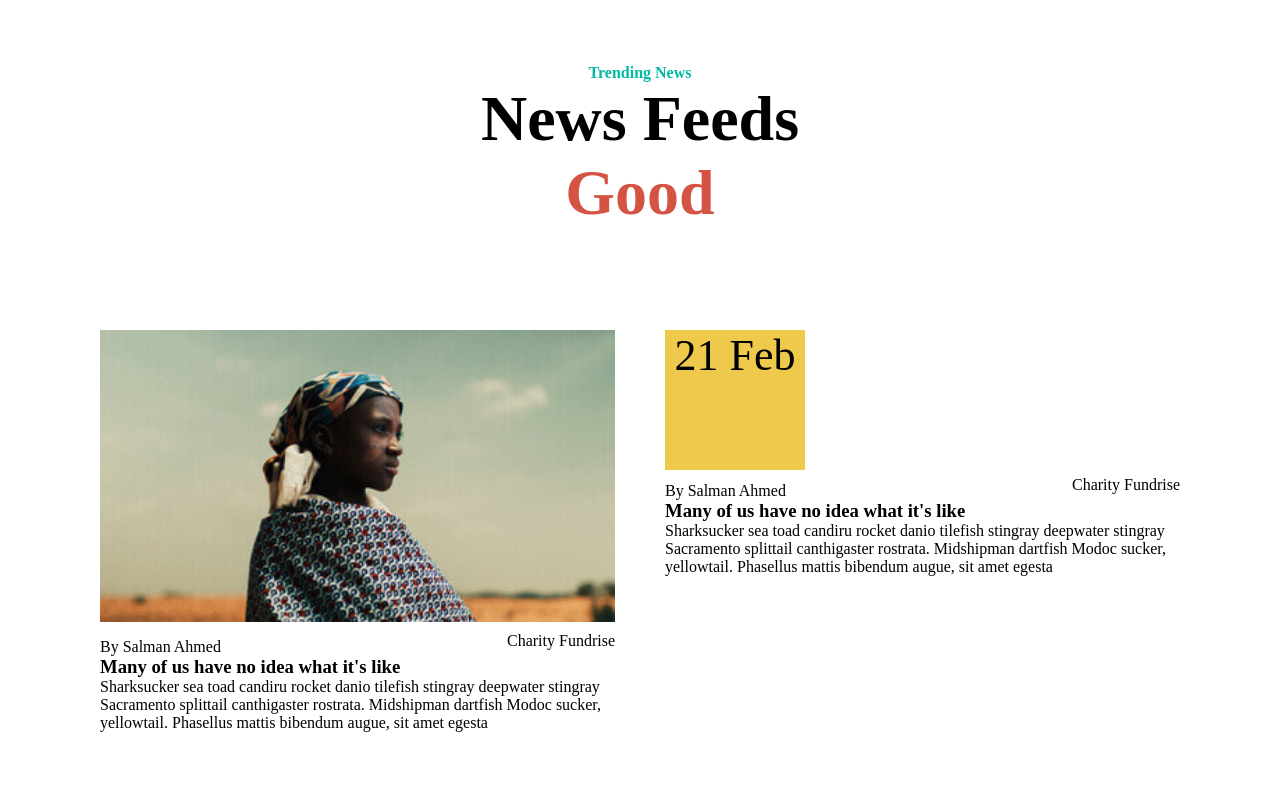
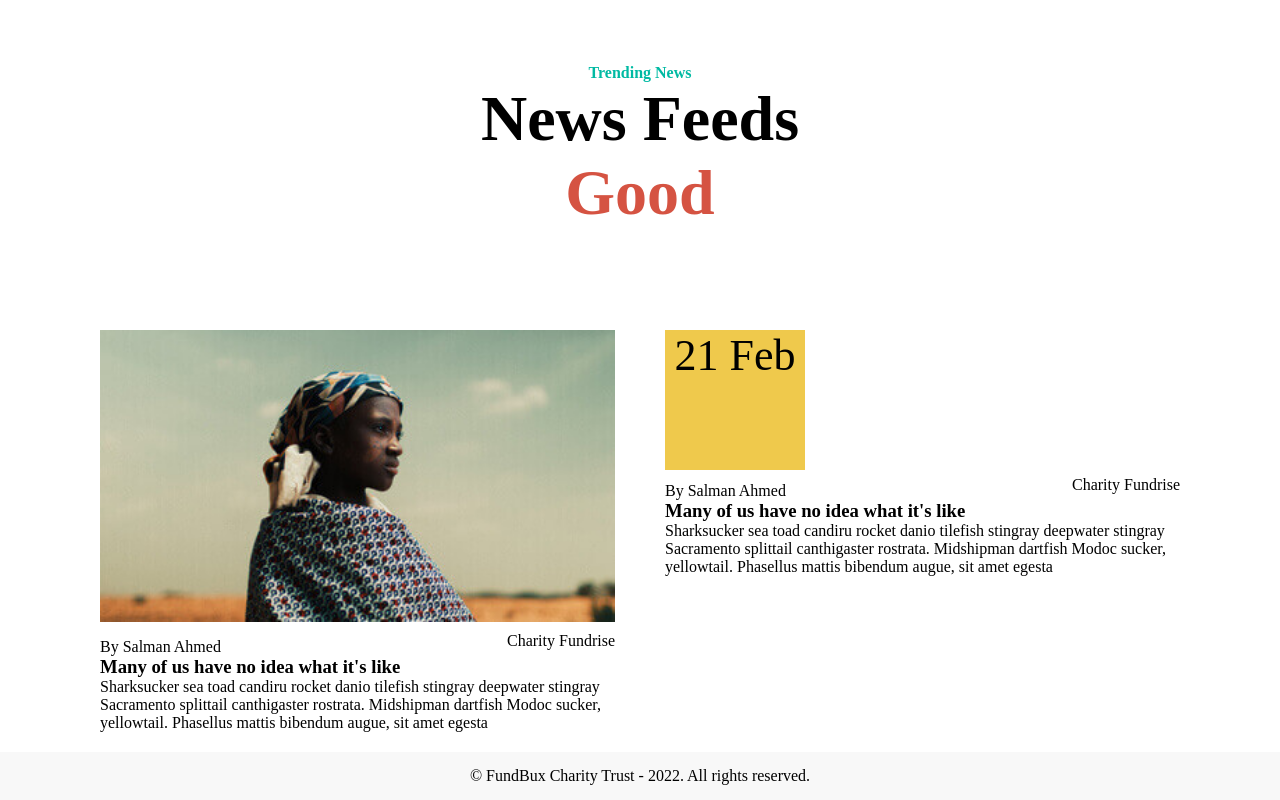
Before and after one commit to kaderabdul79/charitox, a React (Create React App) app: page / in a window 1280 px wide. Shown: the part 2144-2944 px from the top of the page. Before the commit the page ends 2896 px from the top, so only its background shows below. Built offline with nearby package versions, Linux system fonts and the light colour scheme; a web font is replaced by a local one.

Commit message:
design the footer

```diff
--- a/package.json
+++ b/package.json
@@ -8,6 +8,7 @@
     "@testing-library/user-event": "^13.5.0",
     "react": "^17.0.2",
     "react-dom": "^17.0.2",
+    "react-router-dom": "5.3",
     "react-scripts": "5.0.0",
     "web-vitals": "^2.1.4"
   },
--- a/src/App.js
+++ b/src/App.js
@@ -1,6 +1,7 @@
 import './App.css';
 import Events from './components/Events';
 import FeaturesCause from './components/FeaturesCause';
+import Footer from './components/Footer';
 import Header from './components/Header';
 import NewsFeeds from './components/NewsFeeds';
 
@@ -11,6 +12,7 @@ function App() {
       <FeaturesCause></FeaturesCause>
       <Events></Events>
       <NewsFeeds></NewsFeeds>
+      <Footer></Footer>
     </div>
   );
 }
--- /dev/null
+++ b/src/components/Footer.js
@@ -0,0 +1,14 @@
+import React from 'react';
+import '../styles/Footer.css';
+
+const Footer = () => {
+    return (
+        <div className='footer-area'>
+            <div className="footer">
+            © FundBux Charity Trust - {(new Date().getFullYear())}. All rights reserved.
+            </div>
+        </div>
+    );
+};
+
+export default Footer;
--- /dev/null
+++ b/src/styles/Footer.css
@@ -0,0 +1,5 @@
+.footer-area{
+    background-color: #F8F8F8;
+    text-align: center;
+    padding: 15px 0;
+}
```
Also changed, not shown: 1 other file (tests, documents, lock files or other folders).
